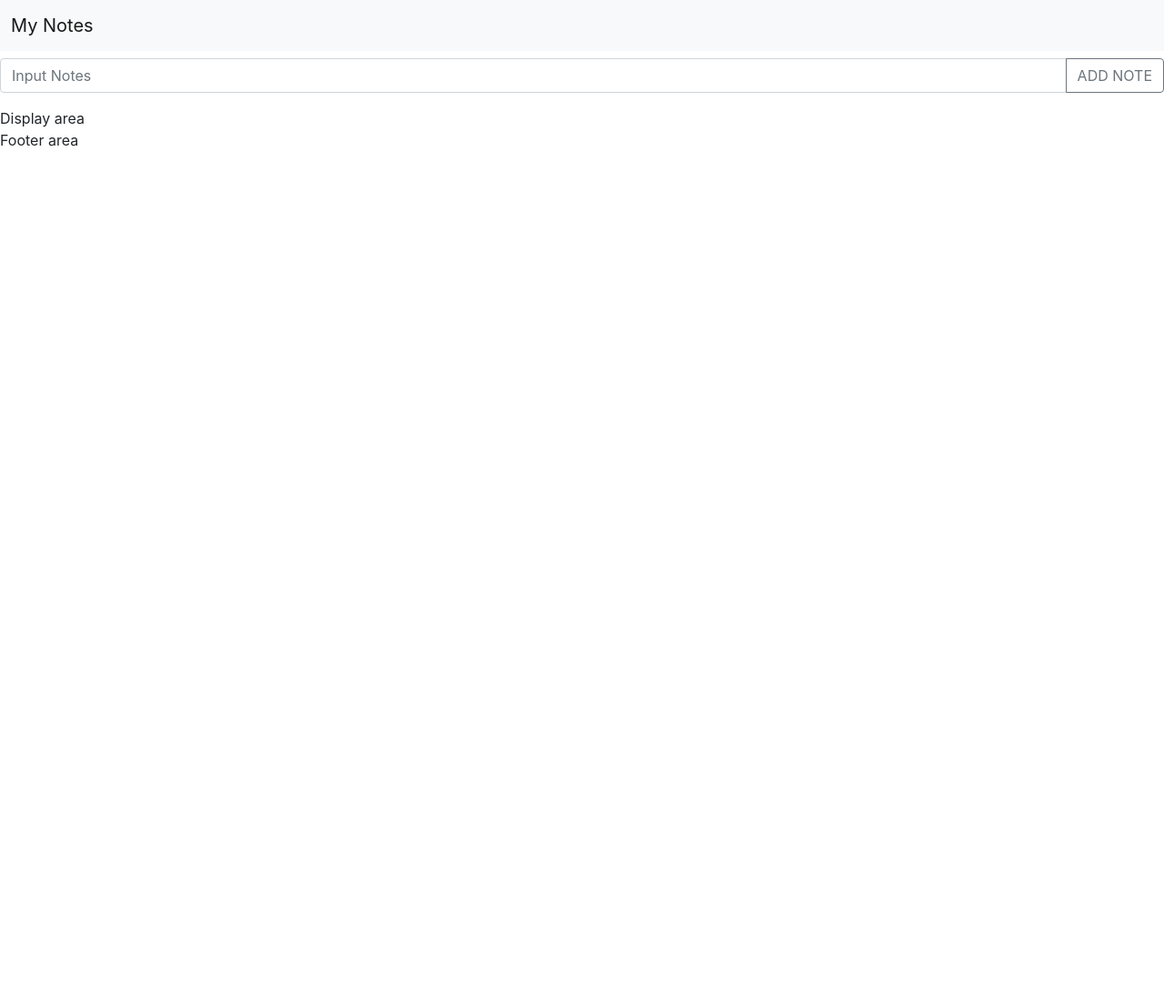
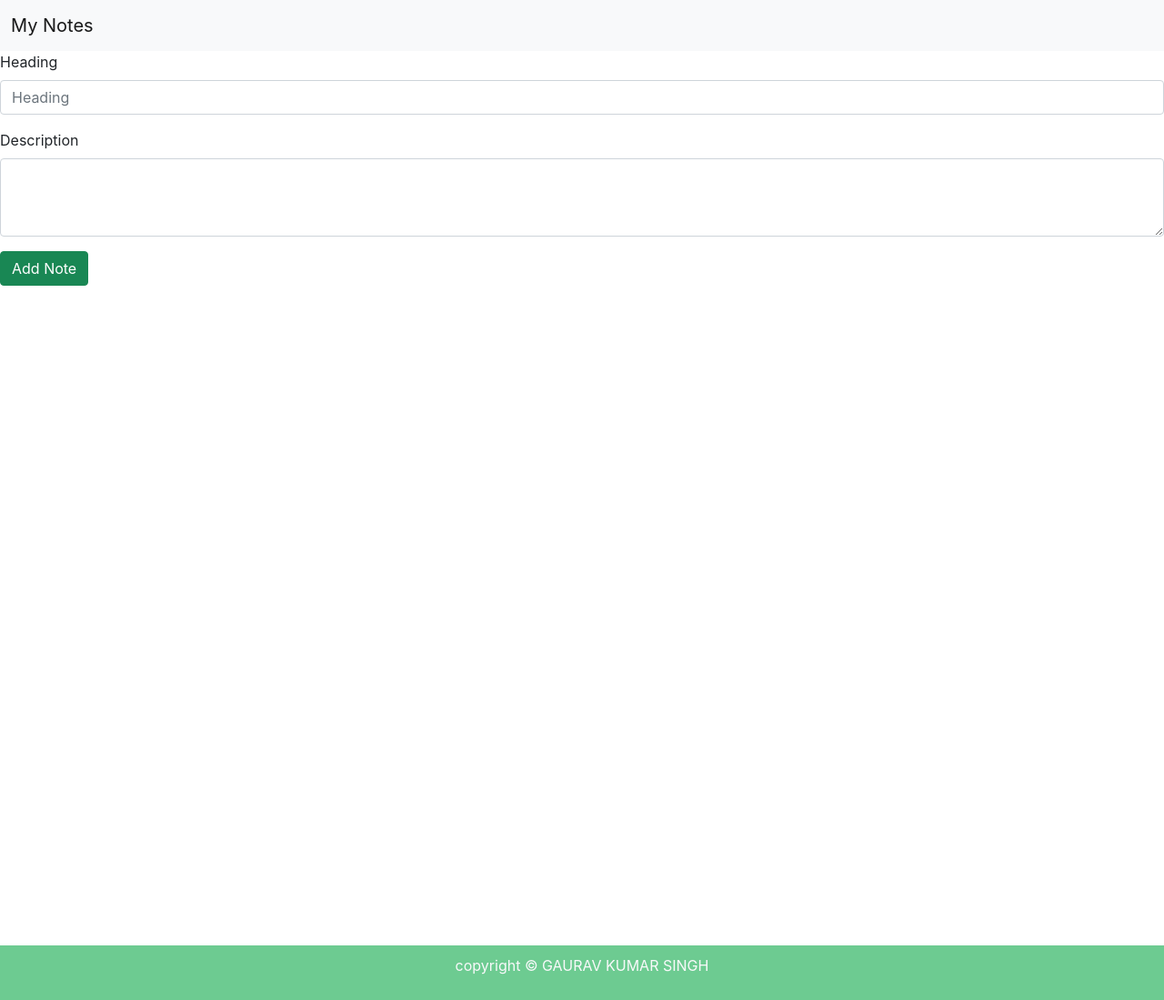
Before and after one commit to Gauravgks/Notes, a React (Create React App) app: page / in a window 1280 px wide. Shown: the whole page at 91% size. Before the commit the page ends 800 px from the top, so only its background shows below. Built offline with nearby package versions, Linux system fonts and the light colour scheme.

Commit message:
second day commit

```diff
--- a/public/index.html
+++ b/public/index.html
@@ -13,7 +13,7 @@
     <link rel="manifest" href="%PUBLIC_URL%/manifest.json" />
     <link href="https://cdn.jsdelivr.net/npm/bootstrap@5.0.0-beta3/dist/css/bootstrap.min.css" rel="stylesheet" integrity="sha384-eOJMYsd53ii+scO/bJGFsiCZc+5NDVN2yr8+0RDqr0Ql0h+rP48ckxlpbzKgwra6" crossorigin="anonymous">
 
-    <title>React App</title>
+    <title>NOTES</title>
   </head>
   <body>
     <noscript>You need to enable JavaScript to run this app.</noscript>
--- a/src/App.css
+++ b/src/App.css
@@ -7,32 +7,10 @@
   pointer-events: none;
 }
 
-@media (prefers-reduced-motion: no-preference) {
-  .App-logo {
-    animation: App-logo-spin infinite 20s linear;
-  }
+.Container{
+  padding: 60px;
 }
 
-.App-header {
-  background-color: #282c34;
-  min-height: 100vh;
-  display: flex;
-  flex-direction: column;
-  align-items: center;
-  justify-content: center;
-  font-size: calc(10px + 2vmin);
-  color: white;
+.btn-outline-secondary{
+  color: rgb(55, 192, 89);
 }
-
-.App-link {
-  color: #61dafb;
-}
-
-@keyframes App-logo-spin {
-  from {
-    transform: rotate(0deg);
-  }
-  to {
-    transform: rotate(360deg);
-  }
-}
--- a/src/App.js
+++ b/src/App.js
@@ -1,18 +1,21 @@
 //import logo from './logo.svg';
-import "./App.css";
+import React, {useState} from "react";
 import Display from "./components/Display";
 import Header from "./components/Header";
 import TextArea from "./components/TextArea";
 import Footer from "./components/Footer";
 
 function App() {
-  // let note = "";
+
+  const [newnote, addnote] = useState([
+
+  ]);
   return (
     <>
-      <Header title = "My Notes"/>
-      <TextArea value = ""/>
-      <Display/>
-      <Footer/>
+      <Header title="My Notes" />
+      <TextArea />
+      <Display />
+      <Footer />
     </>
   );
 }
--- a/src/components/Display.js
+++ b/src/components/Display.js
@@ -4,7 +4,8 @@ export default function Display() {
     return (
         // * Can use bootstrap accordian in this section
         <div>
-            Display area
+
+            {/* {notes} */}
         </div>
     )
 }
--- a/src/components/Footer.js
+++ b/src/components/Footer.js
@@ -1,9 +1,20 @@
-import React from 'react'
+import React from "react";
+
 
 export default function Footer() {
-    return (
-        <div>
-            Footer area
-        </div>
-    )
+    let footerstyle = {
+        position : "relative",
+        top: "90.6vh",
+        width : "100%",
+        backgroundColor: "#41bc70c4",
+        padding : "10px"
+    }
+  return (
+   <footer className = " text-light py-1.5" style = {footerstyle}>
+       <p className="text-center">
+       copyright &copy; GAURAV KUMAR SINGH
+       </p>
+
+   </footer>
+  );
 }
--- a/src/components/Header.js
+++ b/src/components/Header.js
@@ -2,7 +2,7 @@ import React from 'react'
 
 export default function Header({title}) {
     return (
-        <nav className="navbar navbar-expand-lg navbar-light bg-light">
+        <nav className="navbar navbar-expand-lg navbar-light bg-light ">
         <div className="container-fluid">
           <a className="navbar-brand" href="#">
             {title}
--- a/src/components/TextArea.js
+++ b/src/components/TextArea.js
@@ -1,24 +1,39 @@
-import React from "react";
+import React, { useState } from "react";
+import "../App.css";
+import "../App.js";
+import Display from "./Display";
 
-export default function TextArea({value}) {
+export default function TextArea() {
+  const [title, desc] = useState("");
+
   return (
-    <div className="Container">
-        <h3>{value}</h3>
-      <div class="input-group mb-3" >
+    <div classNameName="Container">
+      <div className="mb-3 ">
+        <label HTMLFor="heading" className="form-label">
+          Heading
+        </label>
         <input
           type="text"
-          class="form-control"
-          placeholder="Input Notes"
-          aria-label="note value"
+          className="form-control"
+          id="heading"
+          placeholder="Heading"
+          value={title}
         />
-        <button
-          class="btn btn-outline-secondary"
-          type="button"
-          id="add note"
-        >
-          ADD NOTE
-        </button>
       </div>
+      <div className="mb-3">
+        <label HTMLFor="description" className="form-label">
+          Description
+        </label>
+        <textarea
+          className="form-control"
+          id="description"
+          rows="3"
+          value={desc}
+        ></textarea>
+      </div>
+      <button type="submit" className="btn btn-success">
+        Add Note
+      </button>
     </div>
   );
 }
```
